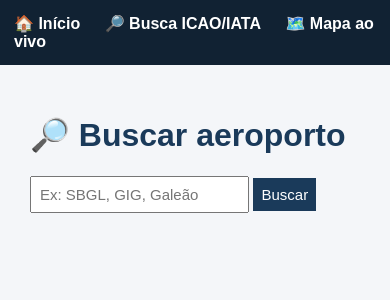
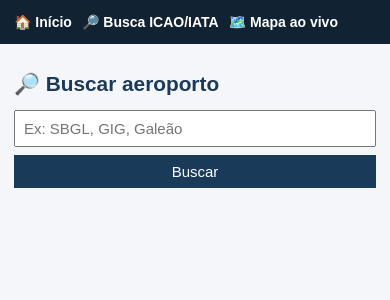
Before and after one commit to c-lisboa/210gear, a Flask app: page /busca in a window 390 px wide. Shown: the top 300 px of the page. Run offline with Flask 3, Linux system fonts and the light colour scheme.

Commit message:
Update style.css

```diff
--- a/static/style.css
+++ b/static/style.css
@@ -92,3 +92,39 @@ ul.metar li .icone { font-size:1.3em; margin-right:8px; }
   border-radius: 50%;
   overflow: hidden;
 }
+
+/* ═══════════════ RESPONSIVIDADE ═══════════════ */
+
+/* tabelas roláveis no celular (não estouram a tela) */
+table { display: block; overflow-x: auto; white-space: nowrap; }
+
+/* imagens e mapa nunca ultrapassam a tela */
+img, #mapa, .leaflet-container { max-width: 100%; }
+
+/* ===== TABLETS (até 768px) ===== */
+@media (max-width: 768px) {
+  main { padding: 18px; }
+  h1 { font-size: 1.5rem; }
+  h2 { font-size: 1.2rem; }
+
+  /* menu quebra em linhas se não couber */
+  nav { display: flex; flex-wrap: wrap; gap: 10px; }
+  nav a { margin-right: 0; }
+}
+
+/* ===== CELULARES (até 480px) ===== */
+@media (max-width: 480px) {
+  main { padding: 14px; }
+  body { font-size: 14px; }
+  h1 { font-size: 1.3rem; }
+
+  /* busca: campo e botão em coluna, largura total */
+  form { display: flex; flex-direction: column; gap: 8px; }
+  form input, form button { width: 100%; box-sizing: border-box; }
+
+  /* abas METAR/TAF viram largura total */
+  .abas { flex-wrap: wrap; }
+  .aba-btn { flex: 1; padding: 10px; font-size: 14px; }
+
+  th, td { padding: 6px; font-size: 13px; }
+}
```
